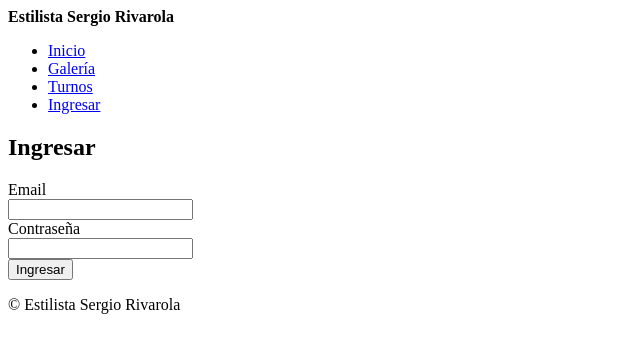
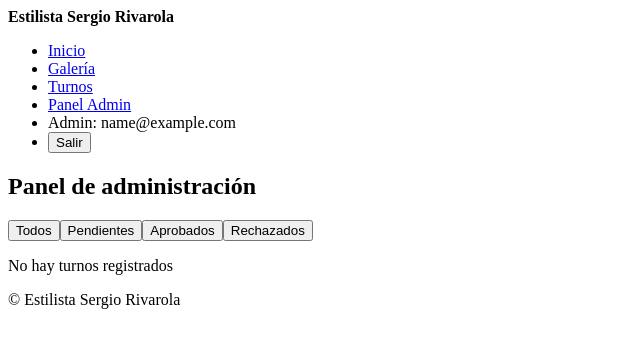
Before and after one commit to aguaconect/Estilista-Sergio-Rivarola, a React (Vite) app: page /admin in a window 1280 px wide. Before the commit this address led to /login. Shown: the top 352 px of the page, without its empty margins (0-640 px from the left). Built offline with nearby package versions, Linux system fonts and the light colour scheme; sample sign-in values are in the browser's storage.

Commit message:
Filtro de turnos, persistencia de login y fixes finales

```diff
--- a/src/context/AuthContext.jsx
+++ b/src/context/AuthContext.jsx
@@ -1,10 +1,20 @@
-import { createContext, useState } from "react";
+import { createContext, useState, useEffect } from "react";
 
 export const AuthContext = createContext();
 
 export function AuthProvider({ children }) {
-  const [user, setUser] = useState(null);
-  // user = { email, role }
+  const [user, setUser] = useState(() => {
+    const guardado = localStorage.getItem("user");
+    return guardado ? JSON.parse(guardado) : null;
+  });
+
+  useEffect(() => {
+    if (user) {
+      localStorage.setItem("user", JSON.stringify(user));
+    } else {
+      localStorage.removeItem("user");
+    }
+  }, [user]);
 
   return (
     <AuthContext.Provider value={{ user, setUser }}>
@@ -12,4 +22,3 @@ export function AuthProvider({ children }) {
     </AuthContext.Provider>
   );
 }
-``
--- a/src/pages/Admin.jsx
+++ b/src/pages/Admin.jsx
@@ -1,18 +1,30 @@
-import { useContext } from "react";
+import { useContext, useState } from "react";
 import { TurnosContext } from "../context/TurnosContext";
 
 function Admin() {
   const { turnos, actualizarEstado, eliminarTurno } = useContext(TurnosContext);
+  const [filtro, setFiltro] = useState("todos");
+  const turnosFiltrados =
+    filtro === "todos"
+        ? turnos
+        : turnos.filter(turno => turno.estado === filtro);
 
   return (
     <div>
       <h2>Panel de administración</h2>
 
+      <div>
+        <button onClick={() => setFiltro("todos")}>Todos</button>
+        <button onClick={() => setFiltro("pendiente")}>Pendientes</button>
+        <button onClick={() => setFiltro("aprobado")}>Aprobados</button>
+        <button onClick={() => setFiltro("rechazado")}>Rechazados</button>
+      </div>
+
       {turnos.length === 0 && (
         <p>No hay turnos registrados</p>
       )}
 
-      {turnos.map(turno => (
+      {turnosFiltrados.map(turno => (
         <div key={turno.id}>
           <p><strong>Nombre:</strong> {turno.nombre}</p>
           <p><strong>Servicio:</strong> {turno.servicio}</p>
```
